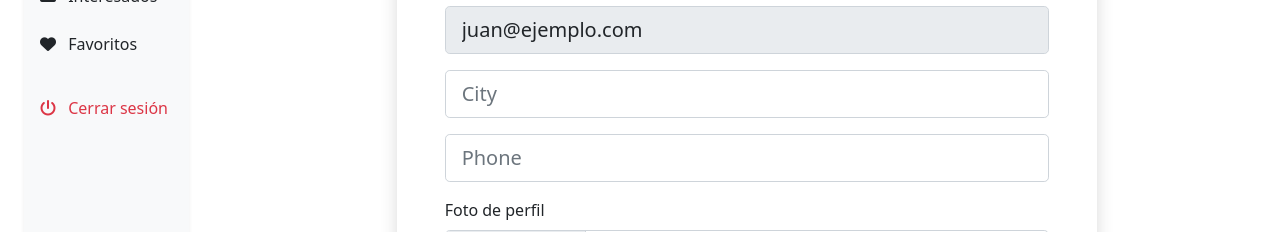
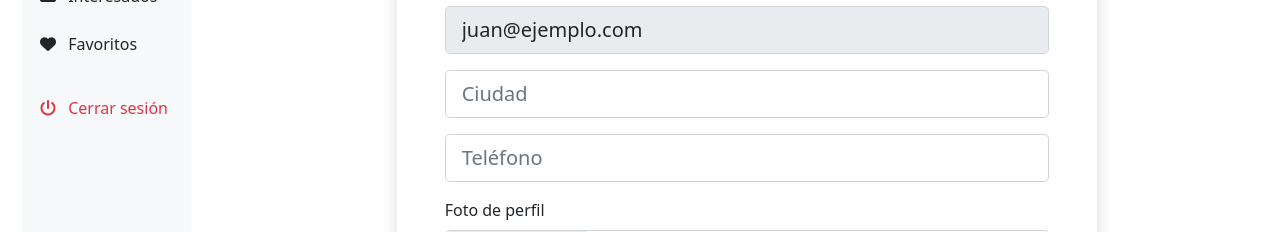
Before and after one commit to Joelis88/ProyectoFinalMarketplace, a React (Vite) app: page /profileEdit in a window 1280 px wide. Shown: the part 277-509 px from the top of the page. Built offline with nearby package versions, Linux system fonts and the light colour scheme.

Commit message:
merge features-jc-workingInRoutes & dev

```diff
--- a/src/components/ProfileEditPanel.jsx
+++ b/src/components/ProfileEditPanel.jsx
@@ -51,7 +51,7 @@ const ProfileEditPanel = () => {
           <Form.Group className="mb-3">
             <Form.Control
               type="text"
-              placeholder="Name"
+              placeholder="Nombre"
               size="lg"
               value={nombre}
               onChange={(e) => setNombre(e.target.value)}
@@ -61,7 +61,7 @@ const ProfileEditPanel = () => {
           <Form.Group className="mb-3">
             <Form.Control
               type="email"
-              placeholder="Email"
+              placeholder="Correo electrónico"
               size="lg"
               value={email}
               onChange={(e) => setEmail(e.target.value)}
@@ -72,7 +72,7 @@ const ProfileEditPanel = () => {
           <Form.Group className="mb-3">
             <Form.Control
               type="text"
-              placeholder="City"
+              placeholder="Ciudad"
               size="lg"
               value={ciudad}
               onChange={(e) => setCiudad(e.target.value)}
@@ -82,7 +82,7 @@ const ProfileEditPanel = () => {
           <Form.Group className="mb-3">
             <Form.Control
               type="tel"
-              placeholder="Phone"
+              placeholder="Teléfono"
               size="lg"
               value={telefono}
               onChange={(e) => setTelefono(e.target.value)}
--- a/src/components/ProfileWelcomePanel.jsx
+++ b/src/components/ProfileWelcomePanel.jsx
@@ -16,8 +16,8 @@ const ProfileWelcomePanel = () => {
             <Card className="p-4 shadow-sm">
                 <Row className="align-items-center">
                     <Col md={2}>
-                        {user.foto ? (
-                            <img src={user.foto} alt="Foto de perfil" className="img-fluid rounded-circle"/>
+                        {user.imagen ? (
+                            <img src={user.imagen} alt="Foto de perfil" className="img-fluid rounded-circle"/>
                         ) : (
                             <div className="rounded-circle text-white d-flex align-items-center justify-content-center"
                                 style={{width: "100px", height: "100px", fontSize: "2rem", fontWeight: "bold", backgroundColor: "#17a2b8"}}>
--- a/src/pages/Account.jsx
+++ b/src/pages/Account.jsx
@@ -1,4 +1,4 @@
-import { Container, Row, Col, Card, Button } from "react-bootstrap"
+import { Container, Row, Col } from "react-bootstrap"
 import Sidebar from "../components/Sidebar"
 import ProfileWelcomePanel from "../components/ProfileWelcomePanel"
 import { useContext } from "react";
@@ -7,11 +7,6 @@ import { UserContext } from "../context/UserContext";
 
 const Account = () => {
  const { user } = useContext(UserContext);
-
-
-  const getInitials = (nombre, apellido) => {
-    return `${nombre[0] || ""}${apellido[0] || ""}`.toUpperCase()
-  }
 
   const logout = () => {
     console.log("Cerrando sesión...")
--- a/src/pages/Profile.jsx
+++ b/src/pages/Profile.jsx
@@ -18,7 +18,7 @@ const { user } = useContext(UserContext);
     <Container fluid className="mt-5">
       <Row className="align-items-start">
         <Col md={2} className="px-4">
-          <Sidebar/>
+          <Sidebar onLogout={logout} />
         </Col>
 
         <Col md={10}>
```
